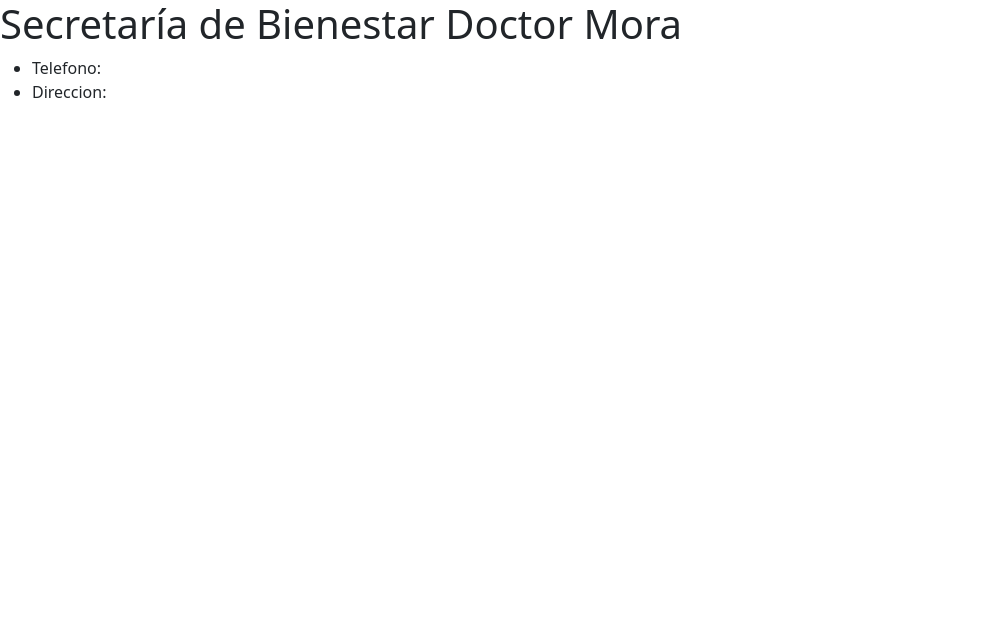
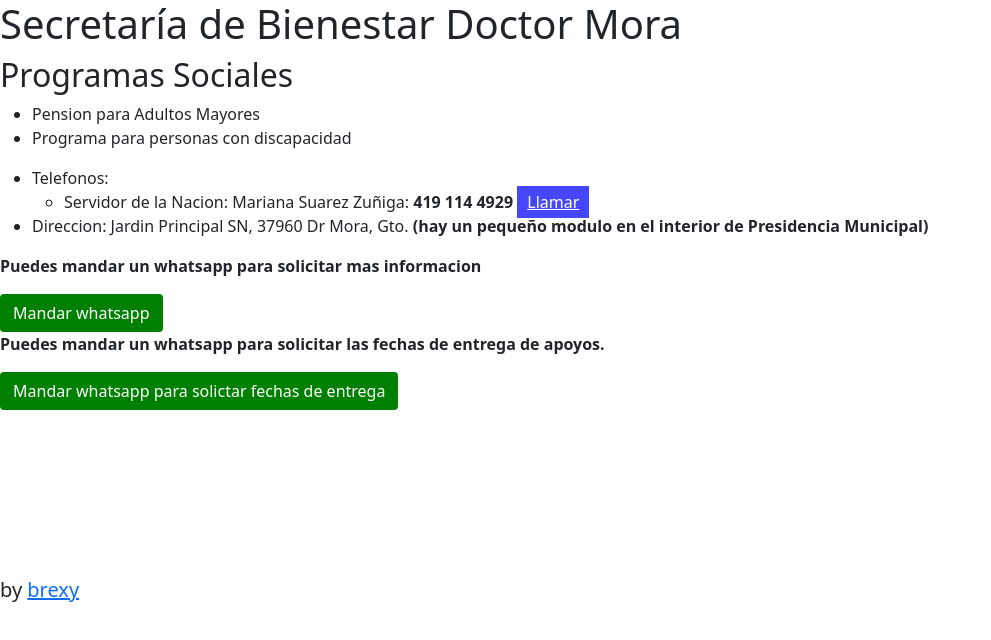
Before and after one commit to cesarpgasuz/bienestar, a plain HTML site: page index.html in a window 1280 px wide. Shown: the whole page, without its empty margins (0-991 px from the left). Drawn offline with nearby package versions, Linux system fonts and the light colour scheme.

Commit message:
Primera información

```diff
--- a/index.html
+++ b/index.html
@@ -9,16 +9,38 @@
     <link href="https://cdn.jsdelivr.net/npm/bootstrap@5.1.3/dist/css/bootstrap.min.css" rel="stylesheet" integrity="sha384-1BmE4kWBq78iYhFldvKuhfTAU6auU8tT94WrHftjDbrCEXSU1oBoqyl2QvZ6jIW3" crossorigin="anonymous">
 
     <title>Bienestar Doctor Mora</title>
-
+    <style>
+      .btn{
+        background-color: green;
+        color: #fff;
+      }
+    </style>
   </head>
   <body>
 
     <h1>Secretaría de Bienestar Doctor Mora</h1>
 
+    <h2>Programas Sociales</h2>
     <ul>
-          <li>Telefono:</li>
-          <li>Direccion: </li>
+      <li>Pension para Adultos Mayores</li>
+      <li>Programa para personas con discapacidad</li>
+    </ul>
+
+    <ul>
+          <li>Telefonos:
+            <ul>
+              <li>Servidor de la Nacion: Mariana Suarez Zuñiga: <strong>419 114 4929</strong> <a href="tel:+524191144929" style="background:rgb(70, 70, 255); color:white; padding: 5px 10px">Llamar</a></li>
+            </ul></li>
+          <li>Direccion: Jardin Principal SN, 37960 Dr Mora, Gto. <strong>(hay un pequeño modulo en el interior de Presidencia Municipal)</span></li>
         </ul>
+
+
+        <p>Puedes mandar un whatsapp para solicitar mas informacion</p>
+        <a href="https://api.whatsapp.com/send?phone=524191144929&text=Hola,%20me%20podr%C3%ADa%20dar%20mas%20informaci%C3%B3n%20sobre%20los%20programas%20sociales%20que%20manejan." class="btn">Mandar whatsapp</a>
+
+
+        <p>Puedes mandar un whatsapp para solicitar las fechas de entrega de apoyos.</p>
+        <a href="https://api.whatsapp.com/send?phone=524191144929&text=Hola,%20me%20podr%C3%ADa%20decir%20las%20fechas%20de%20entrega%20del%20apoyo%20para%20%20(coloca%20aqu%C3%AD%20el%20nombre%20del%20programa)" class="btn">Mandar whatsapp para solictar fechas de entrega</a>
 
 
 
@@ -27,6 +49,17 @@
 
 
 
+        <br>
+        <br>
+        <br>
+        <br>
+        <br>
+        <br>
+        <br>
+        <br>
+    <footer>
+      <h5>by <a href="https://brexy.netlify.app/" target="_blank">brexy</a></h5>
+    </footer>
 
 
     <!-- Optional JavaScript; choose one of the two! -->
```
